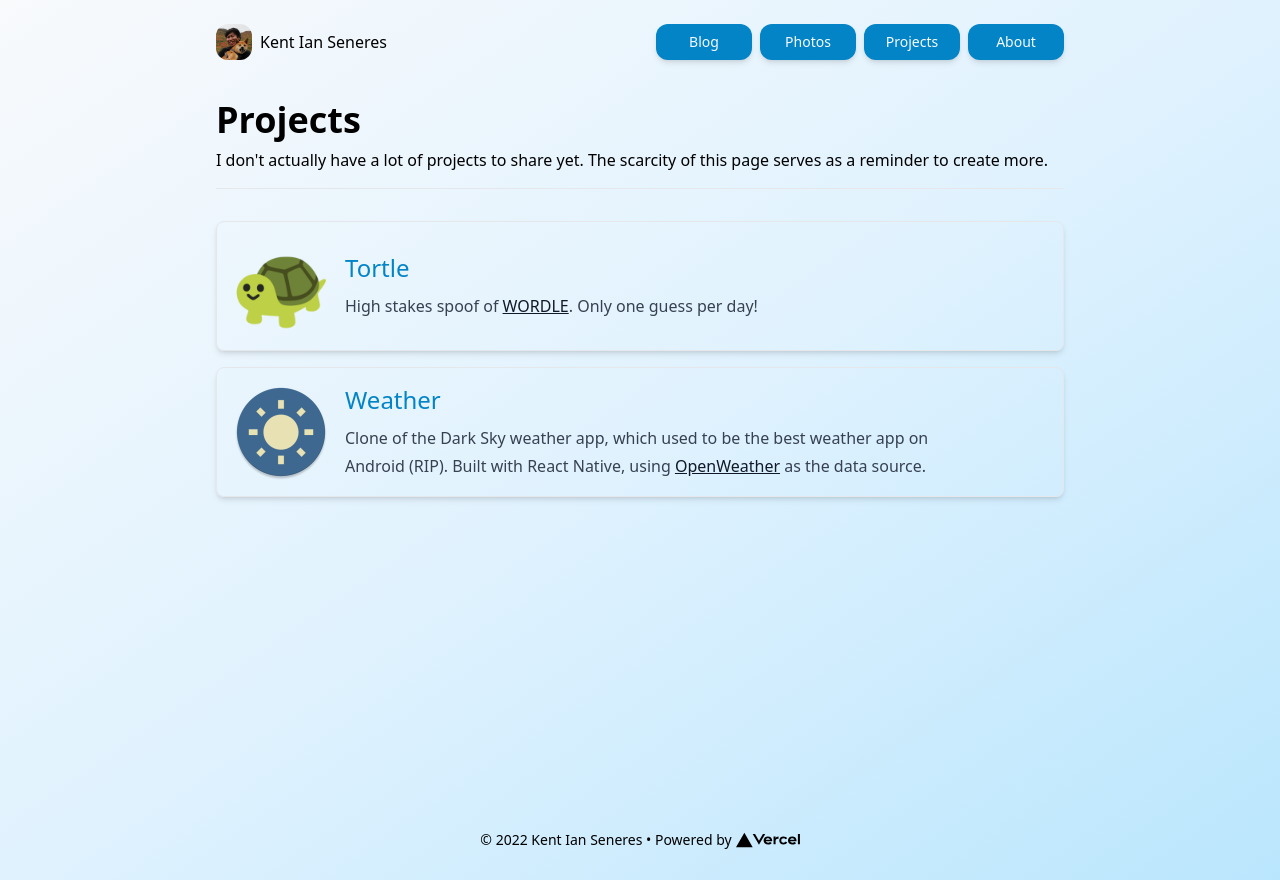
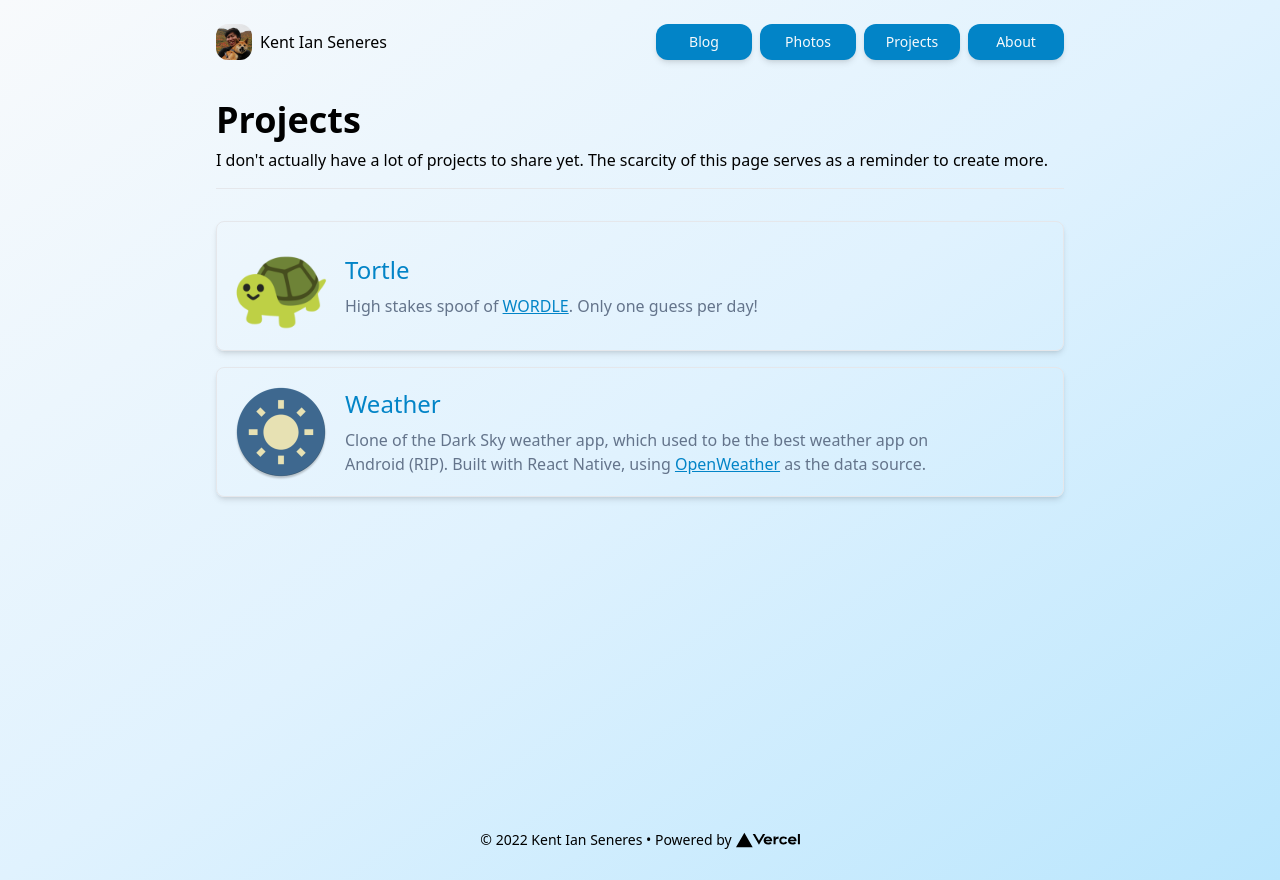
Before and after one commit to kent-seneres/personal-site, a Next.js app: page /projects in a window 1280 px wide. Built offline with nearby package versions, Linux system fonts and the light colour scheme.

Commit message:
expose markdown class for styling

```diff
--- a/components/Markdown.tsx
+++ b/components/Markdown.tsx
@@ -4,12 +4,14 @@ import Code from "@components/Code";
 
 type MarkdownProps = {
   content: string;
+  customClassName?: string;
 };
 
 const Markdown: React.FC<MarkdownProps> = (props) => {
   return (
     <ReactMarkdown
-      className="prose"
+      className={`prose ${props.customClassName}`}
+      linkTarget="_blank"
       components={{
         code({ className, children }) {
           const match = /language-(\w+)/.exec(className ?? "") ?? [];
```
